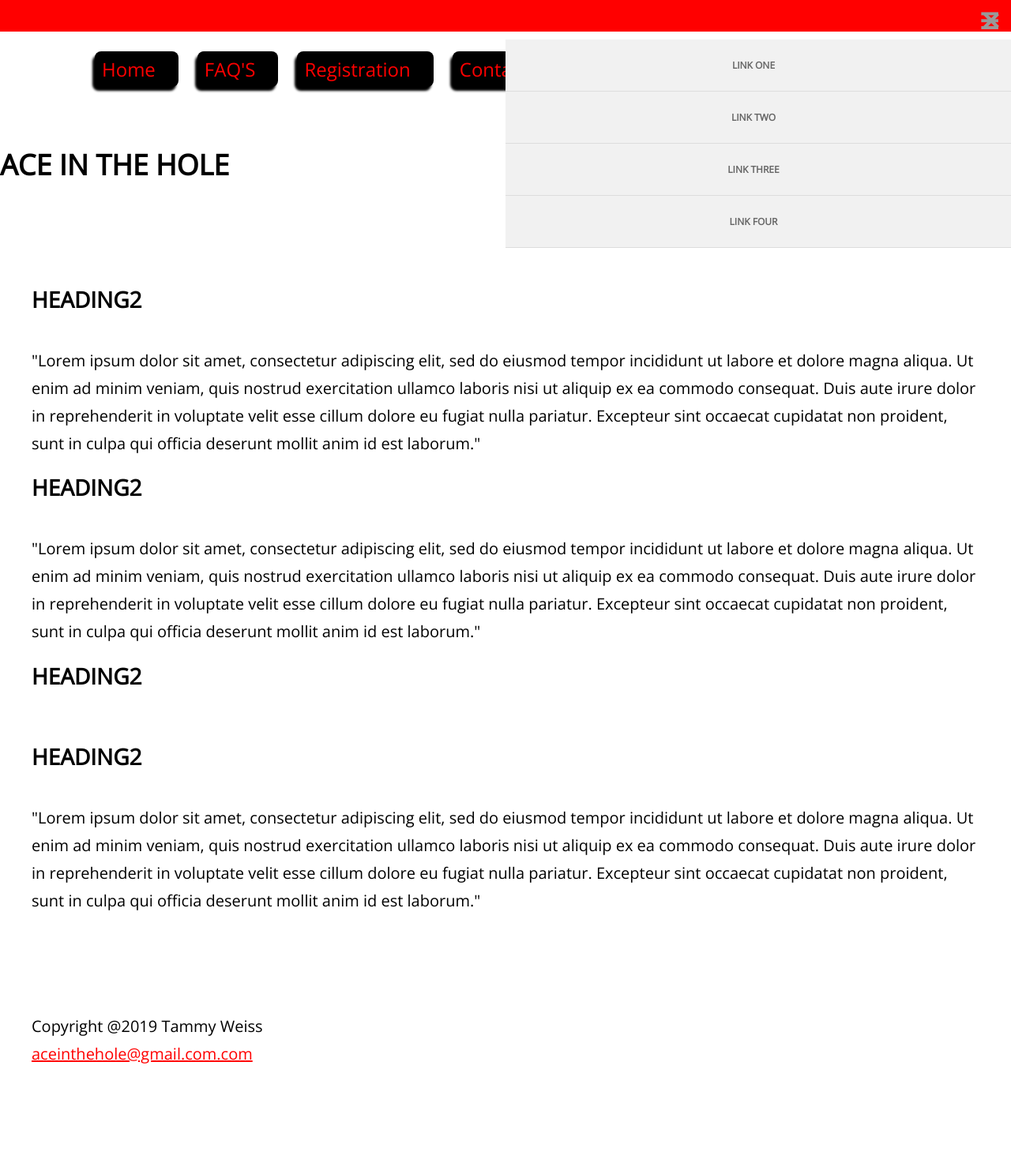
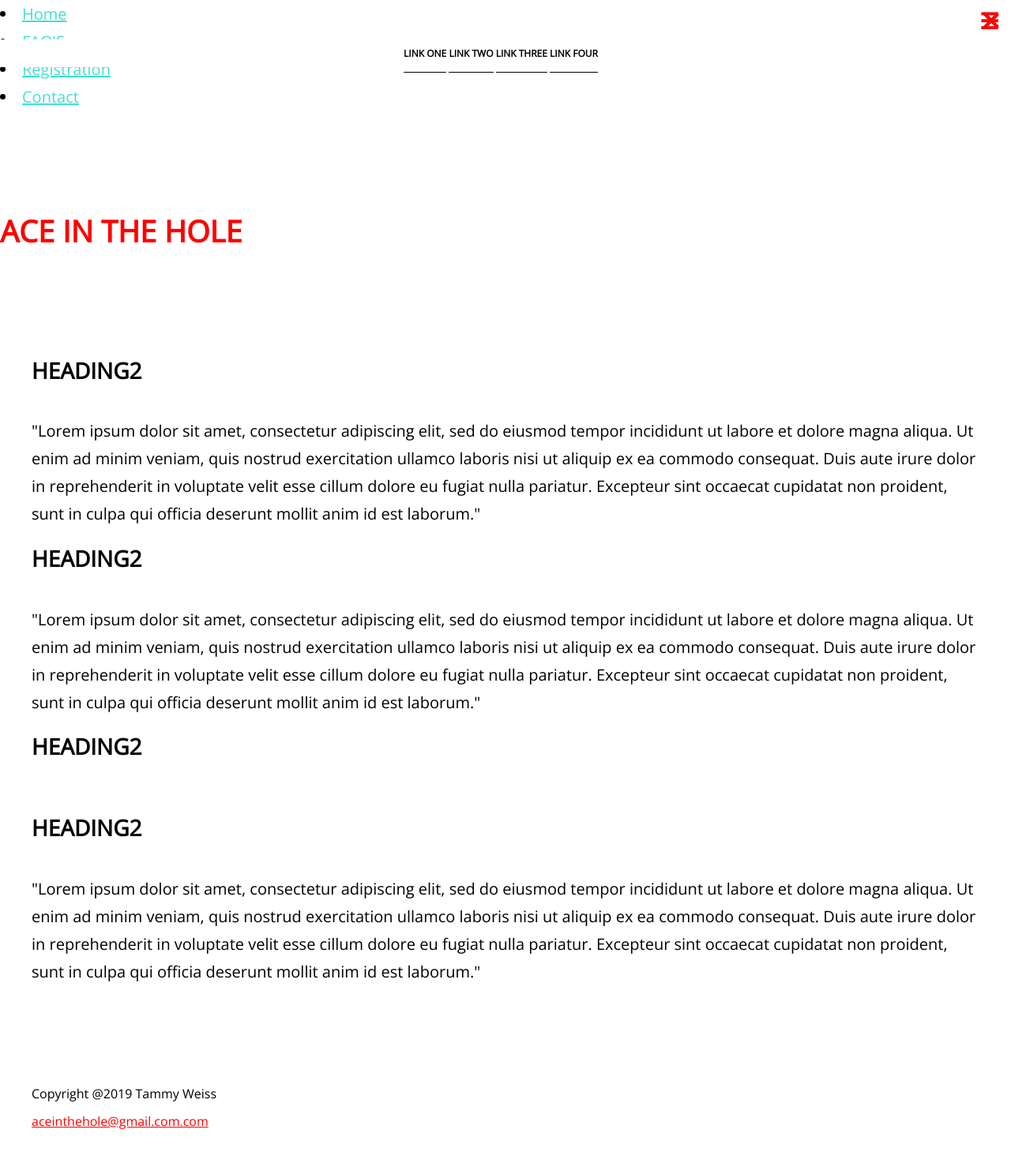
Before and after one commit to tweiss761/aceinthehole, a PHP site: page /template/template.php in a window 1280 px wide. Shown: the whole page at 79% size. Before the commit the page ends 1347 px from the top, so only its background shows below. Run offline with PHP 8.4, Linux system fonts and the light colour scheme; some libraries are stand-ins or nearby versions.

Commit message:
Add files via upload

```diff
--- a/template/css/palette.less
+++ b/template/css/palette.less
@@ -9,23 +9,27 @@
 @color1: #FF0000;
 @color2: #ffffff;
 @color3: #000000;
-
+@color4: #808080;
+@color5: #40E0D0;
 
 
 @darkColor1: darken(@color1, 20%);
 @darkColor2: darken(@color2, 20%);
 @darkColor3: darken(@color3, 20%);
-
+@darkColor4: darken(@color4, 20%);
+@darkColor5: darken(@color5, 20%);
 
 @lightColor1: lighten(@color1, 20%);
 @lightColor2: lighten(@color2, 20%);
 @lightColor3: lighten(@color3, 20%);
-
+@lightColor4: lighten(@color4, 20%);
+@lightColor5: lighten(@color5, 20%);
 
 @greyColor1: desaturate(@color1, 100%);
 @greyColor2: desaturate(@color2, 100%);
 @greyColor3: desaturate(@color3, 100%);
-
+@greyColor4: desaturate(@color4, 100%);
+@greyColor5: desaturate(@color5, 100%);
 
 
     /* beauty & the moonlight color palette from http://www.colourlovers.com/palette/625673/beautythe_moonlight */
--- a/template/css/style.css
+++ b/template/css/style.css
@@ -46,58 +46,24 @@
   margin-bottom: 0.85em;
   text-transform: uppercase;
 }
-nav {
-  padding-top: 2em;
-  background-color: #ffffff;
-  color: #000000;
-  /* this is to hide the hamburger nav */
-}
-nav #navBar {
-  display: none;
-  width: 100%;
-}
-nav a {
-  padding: 7px 22px;
-  -moz-border-radius: 8px;
-  -webkit-border-radius: 8px;
-  border-radius: 8px;
-  background-color: #000000;
-  -moz-box-shadow: -3px 5px 3px #000000;
-  -webkit-box-shadow: -3px 5px 3px #000000;
-  box-shadow: -3px 5px 3px #000000;
-  text-align: center;
-  text-decoration: none;
-}
-nav a:link {
-  color: #ff0000;
-}
-nav a:visited {
-  color: #ffffff;
-}
-nav ul {
-  list-style: none;
-}
-nav li {
-  padding-left: 100px;
-  margin-bottom: 25px;
-}
-footer {
+footer h2 {
+  font-size: 1.7em;
+  font-weight: bold;
+  line-height: 1.7em;
+  margin-top: 0.85em;
+  margin-bottom: 0.85em;
+  text-transform: uppercase;
+  size: 1.4em;
   color: #000000;
 }
-footer h2 {
-  color: #000000;
-  font-size: 1.4em;
-  font-weight: bold;
-  line-height: 1.4em;
-  margin-top: 0.7em;
-  margin-bottom: 0.7em;
-  text-transform: uppercase;
-}
-a:link {
+footer a:link {
   color: #000000;
 }
-a:visited {
+footer a:visited {
   color: #000000;
+}
+footer p {
+  font-size: 16px;
 }
 em {
   font-style: italic;
@@ -114,12 +80,12 @@
   padding: 1em;
 }
 h1 {
-  color: #000000;
-  font-size: 1.8em;
+  color: #ff0000;
+  font-size: 1.9em;
   font-weight: bold;
-  line-height: 1.8em;
-  margin-top: 0.9em;
-  margin-bottom: 0.9em;
+  line-height: 1.9em;
+  margin-top: 0.95em;
+  margin-bottom: 0.95em;
   text-transform: uppercase;
 }
 h2 {
@@ -140,7 +106,7 @@
   top: 0;
   right: 0;
   line-height: 45px;
-  color: #999;
+  color: #ff0000;
   border: 0;
   font-size: 1.4em;
   font-weight: 700;
@@ -154,7 +120,7 @@
   position: absolute;
   top: 0;
   right: 0;
-  color: #999;
+  color: #ff0000;
   border: 0;
   font-size: 3em;
   line-height: 65px;
@@ -168,7 +134,7 @@
   z-index: 10;
   font-weight: 700;
   width: 50%;
-  background: #f1f1f1;
+  background: #40e0d0;
   position: absolute;
   top: 50px;
   right: 0;
@@ -183,23 +149,29 @@
 }
 .menu li {
   display: block;
-  border-bottom: #ddd 1px solid;
+  border-bottom: #808080 1px solid;
   padding: 15px 0;
 }
 .menu li:hover {
   display: block;
-  background: #fff;
-  border-bottom: #ddd 1px solid;
+  background: #808080;
+  border-bottom: #808080 1px solid;
   padding: 15px 0;
 }
 .menu ul li a {
   text-decoration: none;
-  color: #666;
+  color: #000000;
   margin: 0;
 }
 .menu ul li a:hover {
-  color: #666;
+  color: #808080;
   text-decoration: none;
+}
+.goawayDesktop {
+  display: inline;
+}
+.deskmenu {
+  display: none;
 }
 /*STYLING FOR TABLET IN PORTRAIT*/
 @media only screen and (min-width: 481px) {
@@ -227,22 +199,6 @@
   header h1 {
     text-align: center;
   }
-  nav {
-    background-color: #ffffff;
-    color: #000000;
-  }
-  nav a:link {
-    color: #ff0000;
-  }
-  nav a:visited {
-    color: #ff0000;
-  }
-  nav ul li a {
-    float: left;
-    padding: 5px 29px 5px;
-    margin-right: 1em;
-    font-size: 1.2em;
-  }
   footer {
     color: #ffffff;
   }
@@ -255,11 +211,81 @@
     margin-bottom: 0.7em;
     text-transform: uppercase;
   }
-  footer a:link {
+  footer footer a:link {
     color: #000000;
   }
-  footer a:visited {
+  footer footer a:visited {
     color: #000000;
+  }
+  footer p {
+    font-size: 16px;
+  }
+  .goawayDesktop {
+    display: none;
+  }
+  .menu {
+    z-index: 10;
+    font-weight: 700;
+    width: 50%;
+    background: #808080;
+    position: absolute;
+    top: 50px;
+    right: 0;
+    text-align: center;
+    font-size: 10px;
+  }
+  .menu ul {
+    list-style-type: none;
+    list-style-image: none;
+    margin: 0;
+    padding: 0;
+  }
+  .menu li {
+    display: block;
+    border-bottom: #808080 1px none;
+    padding: 15px 0;
+  }
+  .menu li:hover {
+    display: inline;
+    background: #40e0d0;
+    border-bottom: #000000 1px solid;
+    padding: 15px 0;
+  }
+  .menu ul li a {
+    text-decoration: none;
+    color: #000000;
+    margin: 0;
+  }
+  .menu ul li a:hover {
+    color: #40e0d0;
+    text-decoration: none;
+  }
+  .deskmenu {
+    display: inline;
+  }
+  .deskmenu a {
+    padding: 7px 15px;
+    text-align: center;
+    text-decoration: none;
+  }
+  .deskmenu ul {
+    list-style: none;
+  }
+  .deskmenu li {
+    padding-right: .1em;
+    text-align: center;
+    margin-bottom: 15px;
+    display: inline;
+  }
+  .deskmenu li:last-of-type {
+    padding-right: 0;
+  }
+  .deskmenu ul li a {
+    padding: 2.5em;
+  }
+  .image {
+    display: block;
+    margin: 0 auto;
   }
 }
 /*Desktop Stylesheet*/
@@ -270,40 +296,19 @@
     font-size: 20px;
   }
   a:link {
-    color: #000000;
+    color: #40e0d0;
   }
   a:visited {
-    color: #000000;
+    color: #ff0000;
   }
   header {
     background-color: #ffffff;
     color: #ff0000;
   }
   h1 {
-    color: #000000;
+    color: #ff0000;
     font-weight: bold;
     text-transform: uppercase;
-  }
-  nav {
-    background-color: #ff0000;
-    color: #000000;
-  }
-  nav a:link {
-    color: #ff0000;
-  }
-  nav a:visited {
-    color: #000000;
-  }
-  nav a:hover {
-    transform: scale(1.1);
-    display: inline-block;
-    text-transform: lowercase;
-  }
-  nav ul li a {
-    float: left;
-    padding: 5px 29px 5px;
-    margin-right: 1em;
-    font-size: 1.2em;
   }
   footer {
     color: #000000;
@@ -323,4 +328,44 @@
   footer a:visited {
     color: #ff0000;
   }
+  .goawayDesktop {
+    display: none;
+  }
+  .menu {
+    z-index: 10;
+    font-weight: 700;
+    width: 100%;
+    background: #ffffff;
+    position: absolute;
+    top: 50px;
+    right: 0;
+    text-align: center;
+    font-size: 12px;
+  }
+  .menu ul {
+    list-style-type: none;
+    list-style-image: none;
+    margin: 0;
+    padding: 0;
+  }
+  .menu li {
+    display: inline;
+    border-bottom: #000000 1px solid;
+    padding: 15px 0;
+  }
+  .menu li:hover {
+    display: inline;
+    background: #40e0d0;
+    border-bottom: #000000 1px solid;
+    padding: 15px 0;
+  }
+  .menu ul li a {
+    text-decoration: none;
+    color: #000000;
+    margin: 0;
+  }
+  .menu ul li a:hover {
+    color: #000000;
+    text-decoration: none;
+  }
 }
--- a/template/css/style.less
+++ b/template/css/style.less
@@ -6,6 +6,7 @@
 
 @import 'palette.less';
 @import 'mixins.less';
+
 /*Mobile Stylesheet*/
 
 body {
@@ -35,54 +36,23 @@
     }
 }
 
-        nav {
-            padding-top: 2em;
-            background-color: @color2;
-            color: @color3;
-            /* this is to hide the hamburger nav */
-			#navBar {
-				display: none;
-				width: 100%;
-			}
-			a {
-                padding: 7px 22px;
-                .roundedCornerAndBackgroundColor();
-                .dropShadow();
-                text-align: center;
-                text-decoration: none;
-                &:link {
-                    color: @color1;
-                }
-                &:visited {
-                    color: @color2;
-                }
-            }
-            ul {
-                list-style: none;
-            }
-            li {
-                padding-left: 100px;
-                margin-bottom: 25px;
-            }
-
-}
-
-        footer {
-
-            h2 {
-                .headingStyle(@darkColor3;
-                1.4em)
-            }
+footer h2 {
+    .headingStyle(@darkColor3);
+    size: 1.4em;
     color: @color3;
 }
 
-        a {
+footer a {
     &:link {
         color: @color3;
     }
     &:visited {
         color: @color3;
     }
+}
+
+footer p {
+    font-size: 16px;
 }
 
 em {
@@ -98,14 +68,13 @@
 
 main,
 header,
-        footer,
-        {
+footer {
     padding: 1em;
 }
 
 h1 {
-            .headingStyle(@color3;
-            1.8em)
+    .headingStyle(@color1;
+    1.9em)
 }
 
 h2 {
@@ -117,88 +86,88 @@
     padding-top: 1em;
 }
 
-
 .hamburger {
-            background:none;
-            position:absolute;
-            top:0;
-            right:0;
-            line-height:45px;
-            color:#999;
-            border:0;
-            font-size:1.4em;
-            font-weight:700;
-            cursor:pointer;
-            outline:none;
-            z-index:10;
-            padding:5px 15px 0;
+    background: none;
+    position: absolute;
+    top: 0;
+    right: 0;
+    line-height: 45px;
+    color: @color1;
+    border: 0;
+    font-size: 1.4em;
+    font-weight: 700;
+    cursor: pointer;
+    outline: none;
+    z-index: 10;
+    padding: 5px 15px 0;
 }
 
 .cross {
-            background:none;
-            position:absolute;
-            top:0;
-            right:0;
-            color:#999;
-            border:0;
-            font-size:3em;
-            line-height:65px;
-            font-weight:700;
-            cursor:pointer;
-            outline:none;
-            z-index:10;
-            padding:7px 15px 0;
+    background: none;
+    position: absolute;
+    top: 0;
+    right: 0;
+    color: @color1;
+    border: 0;
+    font-size: 3em;
+    line-height: 65px;
+    font-weight: 700;
+    cursor: pointer;
+    outline: none;
+    z-index: 10;
+    padding: 7px 15px 0;
 }
 
 .menu {
-            z-index:10;
-            font-weight:700;
-            width:50%;
-            background:#f1f1f1;
-            position:absolute;
-            top:50px;
-            right:0;
-            text-align:center;
-            font-size:12px;
+    z-index: 10;
+    font-weight: 700;
+    width: 50%;
+    background: @color5;
+    position: absolute;
+    top: 50px;
+    right: 0;
+    text-align: center;
+    font-size: 12px;
 }
 
 .menu ul {
-            list-style-type:none;
-            list-style-image:none;
-            margin:0;
-            padding:0;
+    list-style-type: none;
+    list-style-image: none;
+    margin: 0;
+    padding: 0;
 }
 
 .menu li {
-            display:block;
-            border-bottom:#ddd 1px solid;
-            padding:15px 0;
+    display: block;
+    border-bottom: @color4 1px solid;
+    padding: 15px 0;
 }
 
 .menu li:hover {
-            display:block;
-            background:#fff;
-            border-bottom:#ddd 1px solid;
-            padding:15px 0;
+    display: block;
+    background: @color4;
+    border-bottom: @color4 1px solid;
+    padding: 15px 0;
 }
 
 .menu ul li a {
-            text-decoration:none;
-            color:#666;
-            margin:0;
+    text-decoration: none;
+    color: @color3;
+    margin: 0;
 }
 
 .menu ul li a:hover {
-            color:#666;
-            text-decoration:none;
+    color: @color4;
+    text-decoration: none;
 }
 
+.goawayDesktop {
+    display: inline;
+}
 
-
-
-
-
-
+.deskmenu {
+    display: none
+}
 
 
 /*STYLING FOR TABLET IN PORTRAIT*/
@@ -228,31 +197,13 @@
             text-align: center;
         }
     }
-            nav {
-                background-color: @color2;
-                color: @color3;
-                a {
-                    &:link {
-                        color: @color1;
-                    }
-                    &:visited {
-                        color: @color1;
-                    }
-                }
-                ul li a {
-                    float: left;
-                    padding: 5px 29px 5px;
-                    margin-right: 1em;
-                    font-size: 1.2em;
-                }
-            }
     footer {
         color: @color2;
         h2 {
             .headingStyle(@color3;
             1.4em)
         }
-                a {
+        footer a {
             &:link {
                 color: @color3;
             }
@@ -260,54 +211,124 @@
                 color: @color3;
             }
         }
+
         }
+    footer p {
+    font-size: 16px;
 }
+
+
+.goawayDesktop {
+    display: none;
+}
+
+.menu {
+    z-index: 10;
+    font-weight: 700;
+    width: 50%;
+    background: @color4;
+    position: absolute;
+    top: 50px;
+    right: 0;
+    text-align: center;
+    font-size: 10px;
+}
+
+.menu ul {
+    list-style-type: none;
+    list-style-image: none;
+    margin: 0;
+    padding: 0;
+}
+
+.menu li {
+    display: block;
+    border-bottom: @color4 1px none;
+    padding: 15px 0;
+}
+
+.menu li:hover {
+    display: inline;
+    background: @color5;
+    border-bottom: @color3 1px solid;
+    padding: 15px 0;
+}
+
+.menu ul li a {
+    text-decoration: none;
+    color: @color3;
+    margin: 0;
+}
+
+.menu ul li a:hover {
+    color: @color5;
+    text-decoration: none;
+}
+
+.deskmenu {
+    display: inline;
+}
+
+.deskmenu a {
+    padding: 7px 15px;
+    text-align: center;
+    text-decoration: none;
+}
+
+.deskmenu ul {
+    list-style: none;
+}
+
+.deskmenu li {
+    padding-right: .1em;
+    text-align: center;
+    margin-bottom: 15px;
+    display: inline;
+}
+
+.deskmenu li:last-of-type {
+    padding-right: 0;
+}
+
+.deskmenu ul li a {
+    padding: 2.5em;
+}
+
+.image {
+    display: block;
+    margin: 0 auto;
+}
+
+
+}
+
 /*Desktop Stylesheet*/
-
 @media only screen and (min-width: 1025px) {
     body {
         background-color: @color2;
         color: @color3;
         font-size: 20px;
     }
+
     a {
         &:link {
-                    color: @color3;
+            color: @color5;
         }
         &:visited {
-                    color: @color3;
+            color: @color1;
         }
     }
+
     header {
         background-color: @color2;
         color: @color1;
     }
+
     h1 {
-                color: @color3;
+        color: @color1;
         .upperbold;
     }
-            nav {
-                background-color: @color1;
-                color: @color3;
-                a {
-                    &:link {
-                        color: @color1;
-                    }
-                    &:visited {
-                        color: @color3;
-                    }
-                    &:hover {
-                        .expand;
-                        .lower;
-                    }
-                }
-            }
-            nav ul li a {
-                float: left;
-                padding: 5px 29px 5px;
-                margin-right: 1em;
-                font-size: 1.2em;
-            }
+
     footer {
         color: @color3;
         h2 {
@@ -323,4 +344,51 @@
             }
         }
     }
+
+    .goawayDesktop {
+        display: none;
     }
+
+    .menu {
+        z-index: 10;
+        font-weight: 700;
+        width: 100%;
+        background: @color2;
+        position: absolute;
+        top: 50px;
+        right: 0;
+        text-align: center;
+        font-size: 12px;
+    }
+
+    .menu ul {
+        list-style-type: none;
+        list-style-image: none;
+        margin: 0;
+        padding: 0;
+    }
+
+    .menu li {
+        display: inline;
+        border-bottom: @color3 1px solid;
+        padding: 15px 0;
+    }
+
+    .menu li:hover {
+        display: inline;
+        background: @color5;
+        border-bottom: @color3 1px solid;
+        padding: 15px 0;
+    }
+
+    .menu ul li a {
+        text-decoration: none;
+        color: #000000;
+        margin: 0;
+    }
+
+    .menu ul li a:hover {
+        color: @color3;
+        text-decoration: none;
+    }
+}
```
Lines whose indentation alone changed are shown as unchanged.
